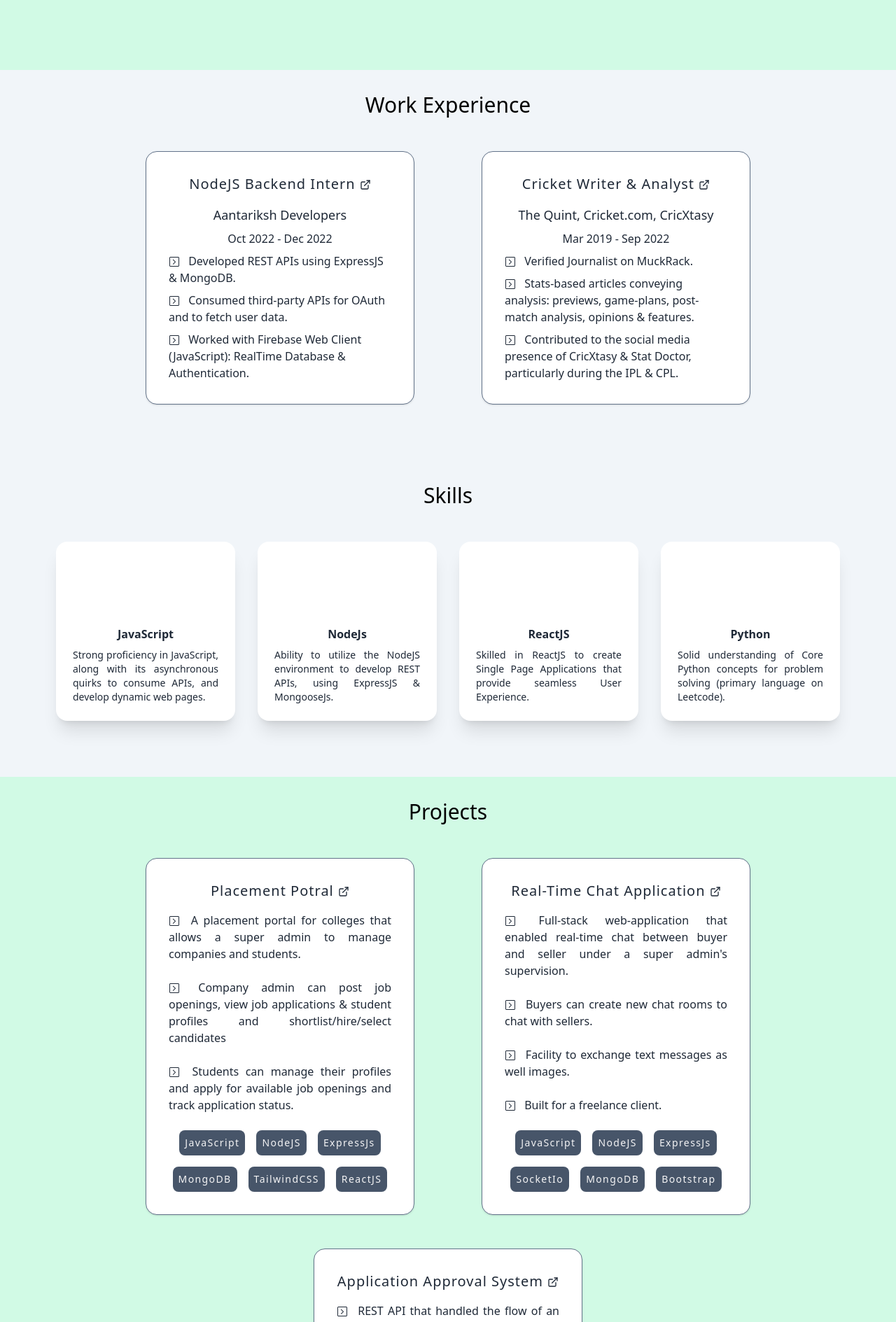
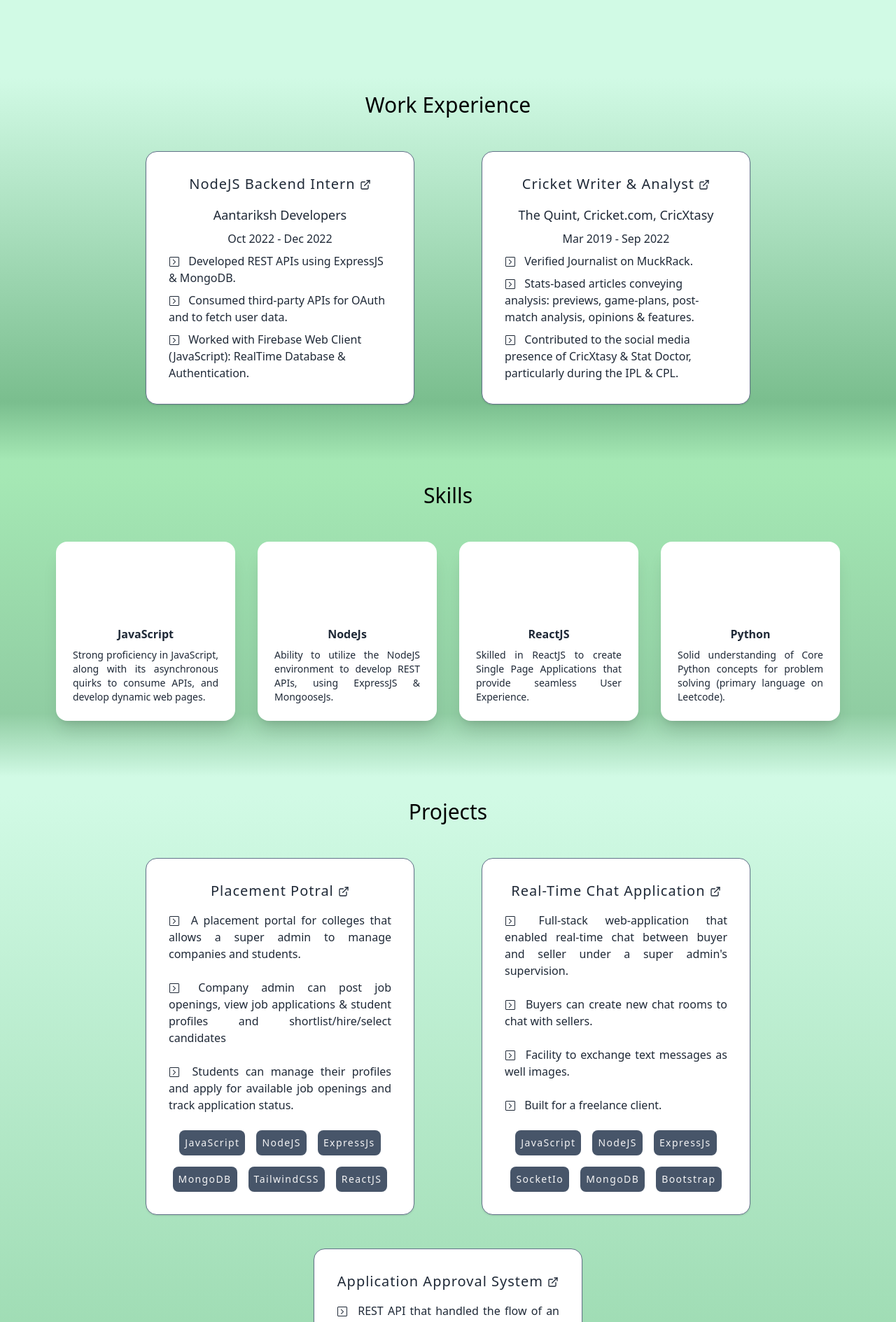
Before and after one commit to mainlycricket/Portfolio, a React (Vite) app: page / in a window 1280 px wide. Shown: the part 691-2580 px from the top of the page at 70% size. Built offline with nearby package versions, Linux system fonts and the light colour scheme; some icons are missing.

Commit message:
linear gradient in bgs

```diff
--- a/src/components/Experience.jsx
+++ b/src/components/Experience.jsx
@@ -4,7 +4,14 @@ import { FiExternalLink } from 'react-icons/fi';
 
 const Experience = () => {
   return (
-    <section id="experience" className="bg-slate-100 p-8">
+    <section
+      id="experience"
+      className="p-8"
+      style={{
+        background:
+          'linear-gradient(to bottom, rgba(209,250,229,1) 2%, #7abe8e 85%, #5bd5778c 100%)',
+      }}
+    >
       <h3 className="text-center text-black text-3xl font-medium">
         Work Experience
       </h3>
--- a/src/components/Projects.jsx
+++ b/src/components/Projects.jsx
@@ -4,7 +4,14 @@ import { projects } from '../data';
 
 const Projects = () => {
   return (
-    <section id="projects" className="bg-emerald-100 p-8">
+    <section
+      id="projects"
+      className="p-8"
+      style={{
+        background:
+          'linear-gradient(to bottom, rgba(209,250,229,1) 2%, #89cf9e 90%, #5bd5778c 100%)',
+      }}
+    >
       <h3 className="text-center text-black text-3xl font-medium">Projects</h3>
 
       <div className="my-12 flex flex-row flex-wrap gap-12 items-center justify-center md:gap-x-24">
--- a/src/components/Skills.jsx
+++ b/src/components/Skills.jsx
@@ -2,7 +2,14 @@ import { skills } from '../data';
 
 const Skills = () => {
   return (
-    <section id="skills" className="bg-slate-100 p-8">
+    <section
+      id="skills"
+      className="p-8"
+      style={{
+        background:
+          'linear-gradient(to bottom, #5bd5778c 5%, #68bb81bc 80%, rgba(209,250,229,1) 100%)',
+      }}
+    >
       <h3 className="text-center text-3xl text-black font-medium">Skills</h3>
       <div className="my-12 flex flex-row flex-wrap gap-8 items-center justify-center">
         {skills.map((skill) => {
```
